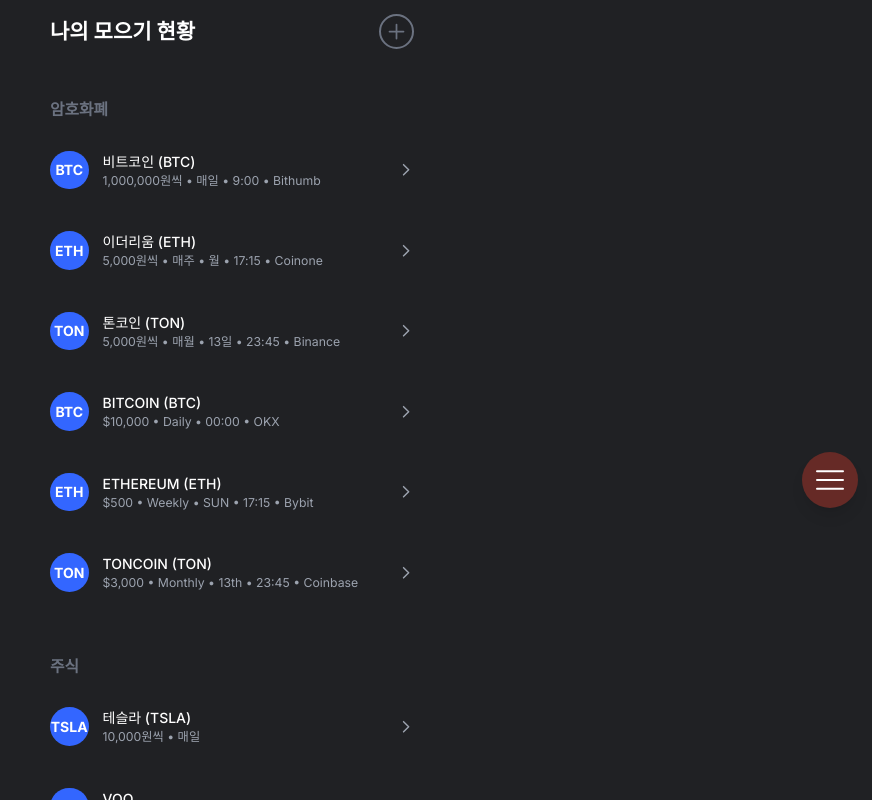
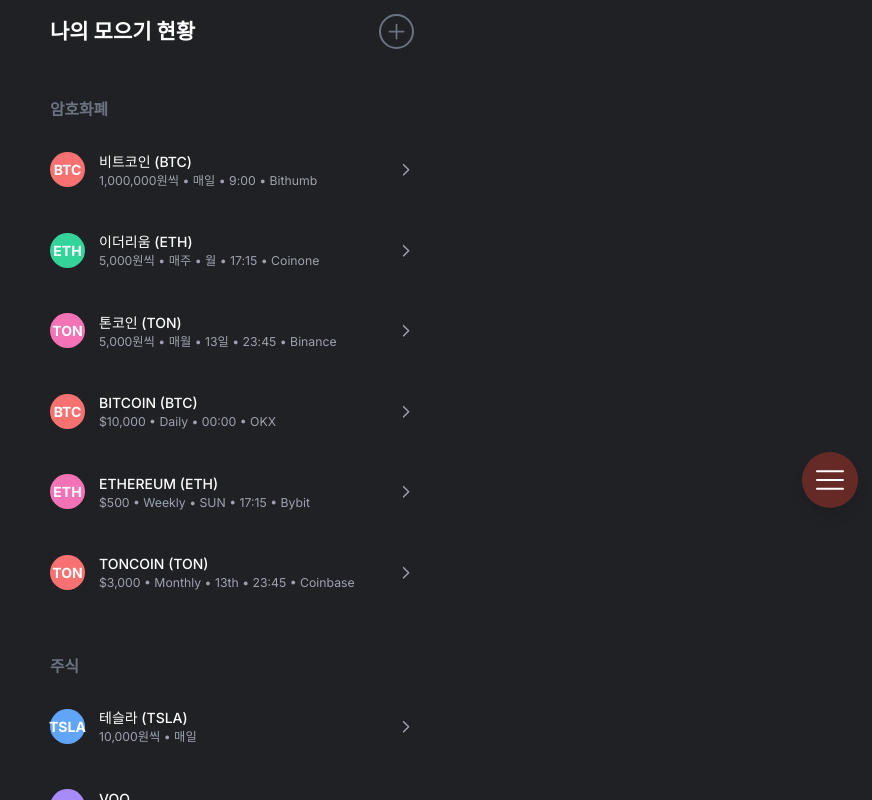
Before and after one commit to imsourceboom/nomorethink-front, a Next.js app: page /dca in a window 1280 px wide. Shown: the whole page, without its empty margins (408-1280 px from the left). Built offline with nearby package versions, Linux system fonts and the light colour scheme.

Commit message:
feat: dca 페이지 배경색 랜덤 적용

```diff
--- a/app/(pages)/dca/page.tsx
+++ b/app/(pages)/dca/page.tsx
@@ -31,6 +31,9 @@ export default function DcaPage() {
     }
   ];
 
+  // 랜덤 배경색을 위한 색상 배열
+  const colors = ['#F87171', '#60A5FA', '#34D399', '#FBBF24', '#A78BFA', '#F472B6'];
+
   return (
     <ErrorBoundary>
       <TelegramWrapper>
@@ -55,7 +58,10 @@ export default function DcaPage() {
                   <Link href={`/dca/add`} key={idx}>
                     <div className="flex items-center justify-between py-4 rounded-2xl mb-4 cursor-pointer">
                       <div className="flex items-center">
-                        <div className="w-11 h-11 rounded-full bg-[var(--accent-color)] flex items-center justify-center text-white font-bold mr-4">
+                        <div
+                          className="w-10 h-10 rounded-full flex items-center justify-center text-white font-bold mr-4"
+                          style={{ backgroundColor: colors[Math.floor(Math.random() * colors.length)] }}
+                        >
                           {item.name.match(/\(([^)]+)\)/)?.[1] ?? item.name[0]}
                         </div>
                         <div>
```
